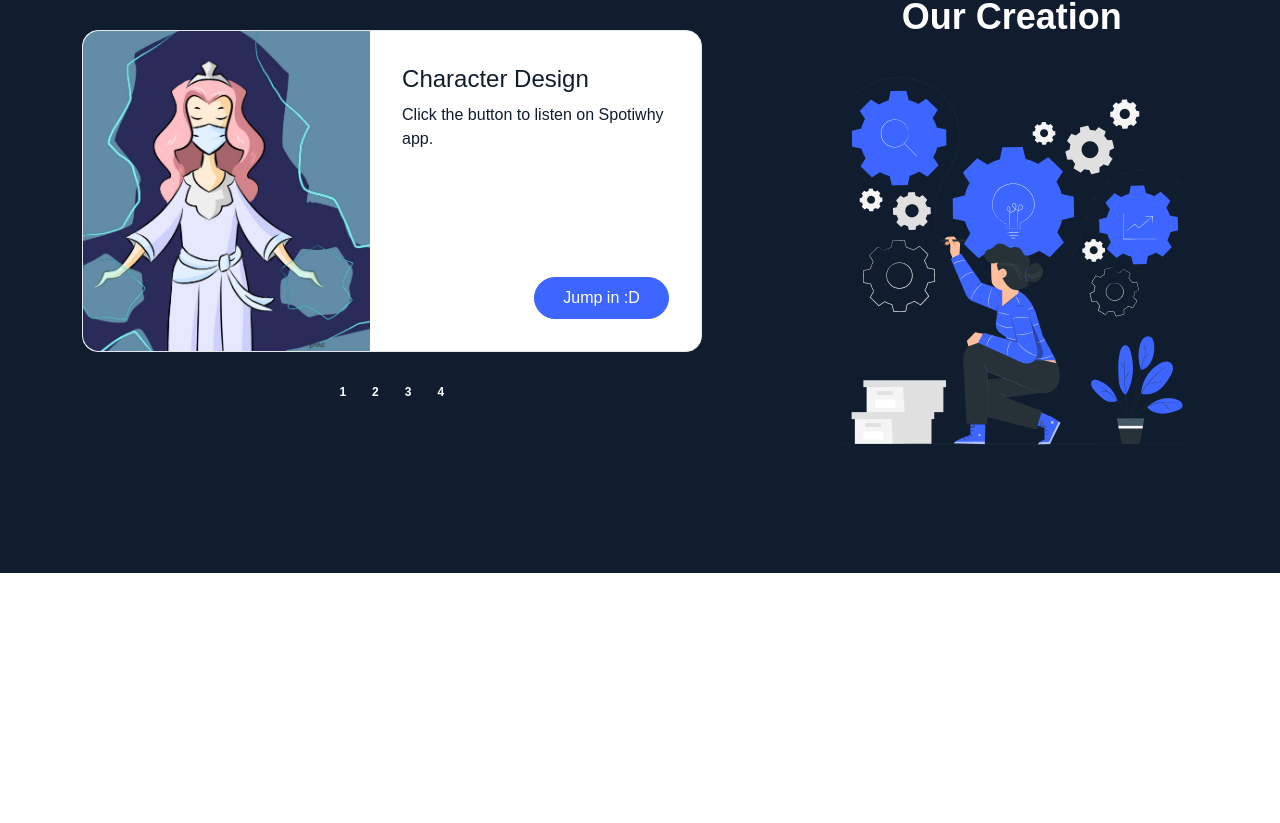
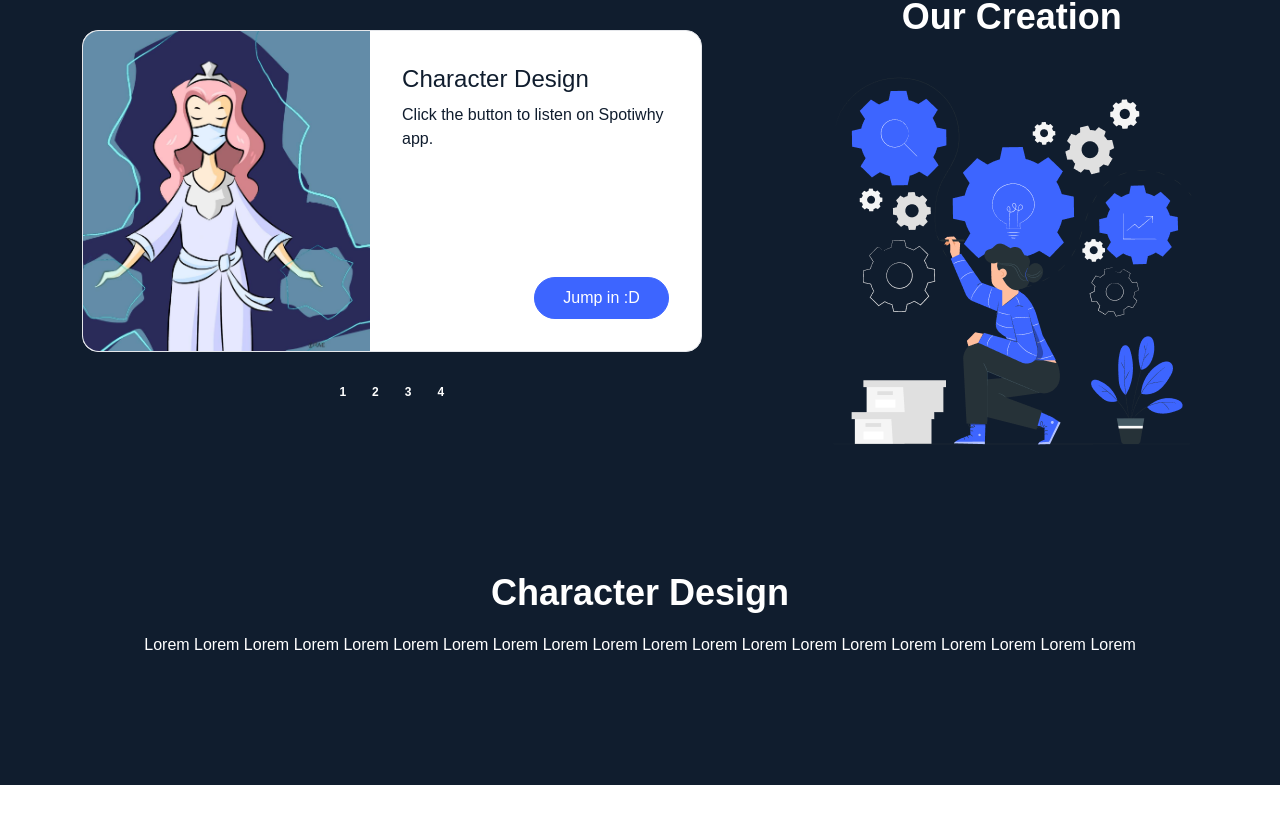
Before and after one commit to mdadib300/Art-empire, a React (Create React App) app: page / in a window 1280 px wide. Shown: the part 703-1526 px from the top of the page. After the commit the page ends 1488 px from the top, so only its background shows below. Built offline with nearby package versions, Linux system fonts and the light colour scheme; a web font is replaced by a local one.

Commit message:
chracter design set up done

```diff
--- a/src/components/CharacterDesign/CharacterDesign.js
+++ b/src/components/CharacterDesign/CharacterDesign.js
@@ -2,7 +2,9 @@ import React from 'react';
 
 const CharacterDesign = () => {
     return (
-        <div id='characterDesign' className='my-32 p-10'>
+        <div id='characterDesign' className='pb-20 md:pb-32 px-5 md:px-10 bg-primary text-white text-center'>
+            <h1 className='text-4xl font-semibold mb-5'>Character Design</h1>
+            <p>Lorem Lorem Lorem Lorem Lorem Lorem Lorem Lorem Lorem Lorem Lorem Lorem Lorem Lorem Lorem Lorem Lorem Lorem Lorem Lorem</p>
         </div>
     );
 };
```
